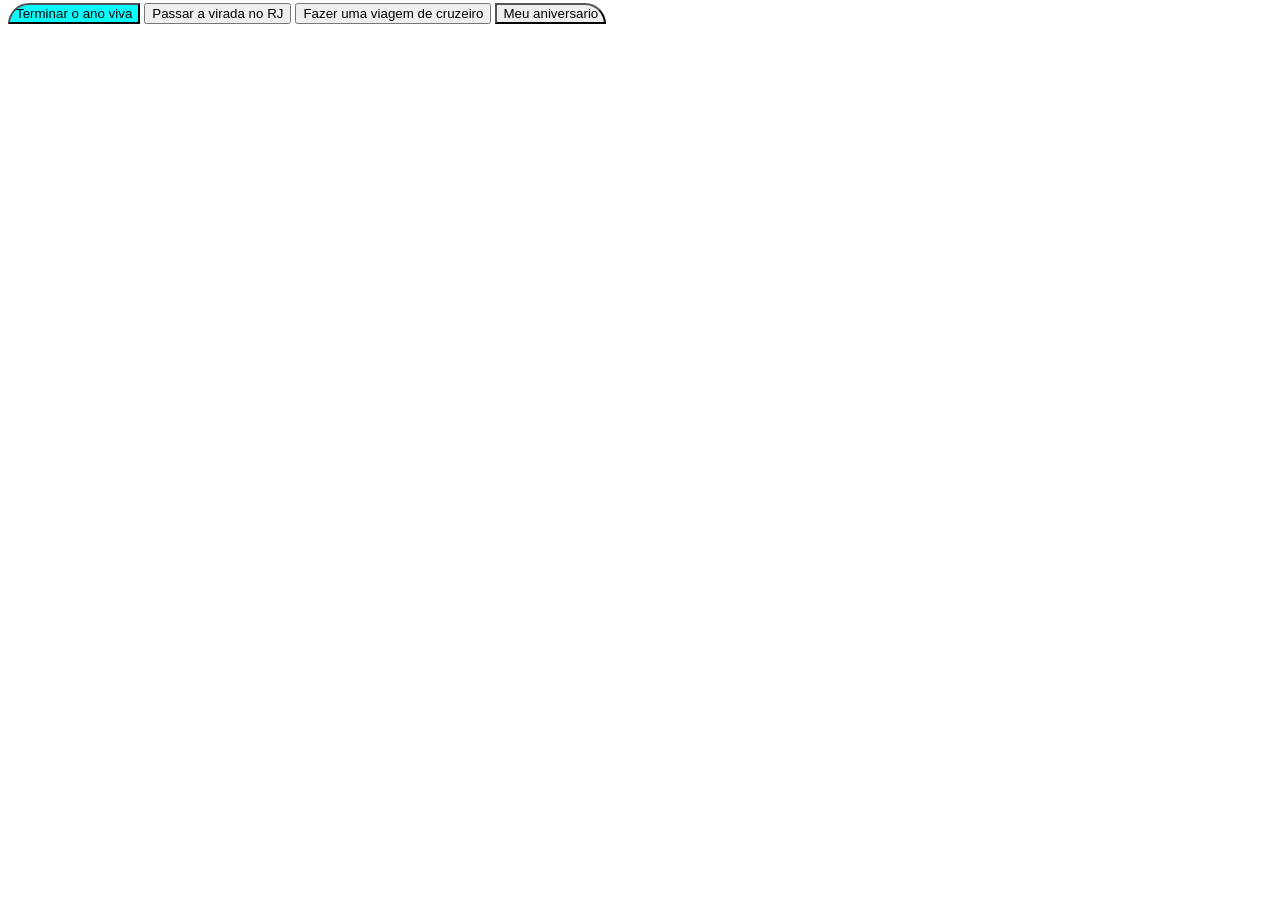
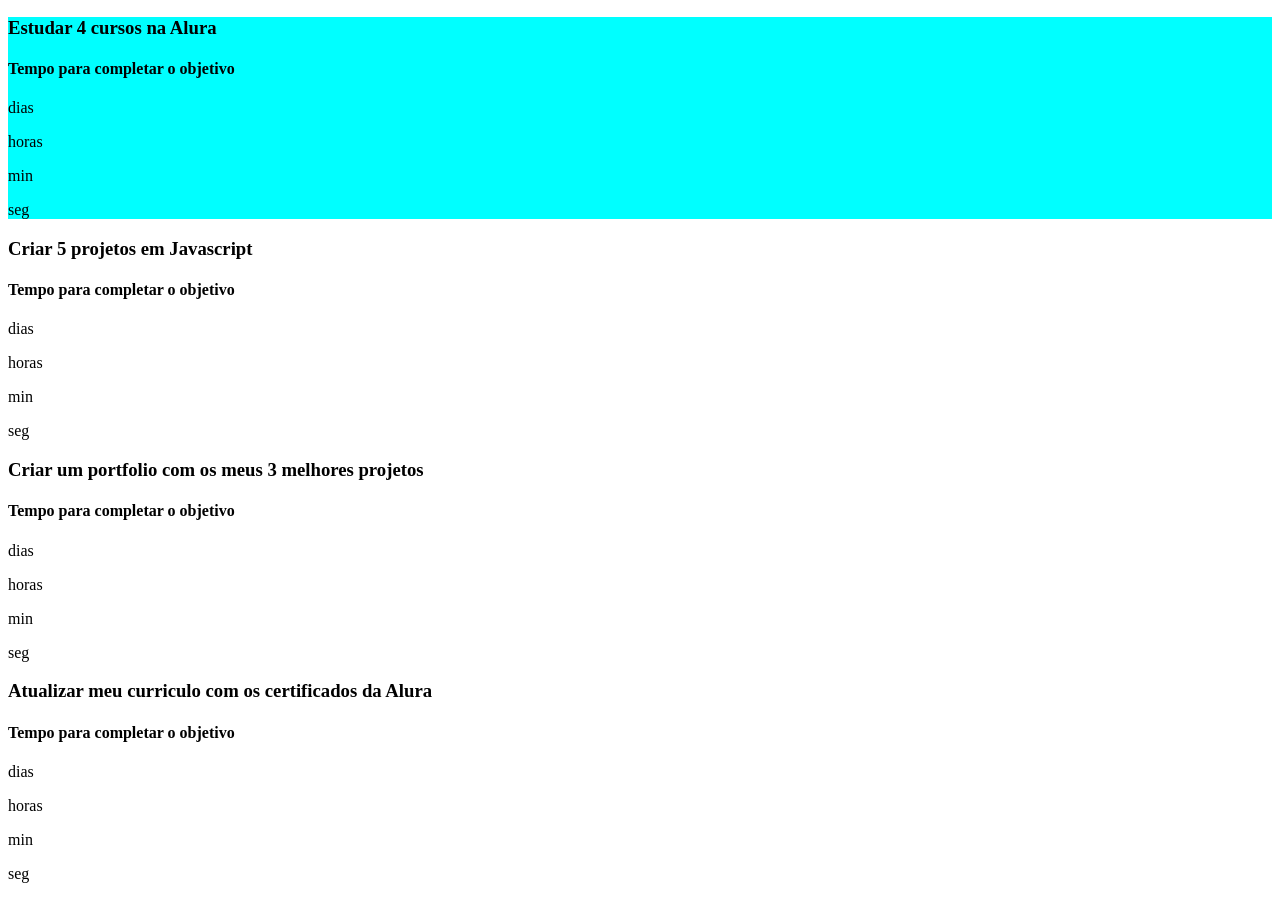
Before and after one commit to 2010carol/Contador-para-minha-morte, a plain HTML site: page index.html in a window 1280 px wide. Shown: the part 90-989 px from the top of the page. Before the commit the page ends 800 px from the top, so only its background shows below. Drawn offline with Linux system fonts and the light colour scheme.

Commit message:
Update index.html

```diff
--- a/index.html
+++ b/index.html
@@ -1,23 +1,116 @@
 <!DOCTYPE html>
-<html lang="en">
+<html lang="pt-br">
+
 <head>
     <meta charset="UTF-8">
     <meta name="viewport" content="width=device-width, initial-scale=1.0">
-    <title>Contador para minha morte</title>
-<link rel="stylesheet" href="style.css">
+    <title>Meus objetivos do ano</title>
+    <link rel="stylesheet" href="style.css">
+</head>
+
 <body>
-    <section>class="conteudo-principal"></section>
-    <h2 class="titulo-principal">os meus objetivos para o ano</h2>
-    <div>
-    <button class="botao ativo">Terminar o ano viva </button>
-    <button class="botao">Passar a virada no RJ   </button>
-    <button class="botao">Fazer uma viagem de cruzeiro  </button>
-    <button class="botao">Meu aniversario  </button>
-</div>
-<div class="abas-textos">
+    <section class="conteudo-principal">
+        <h2 class="titulo-principal">Meus objetivos do ano<span>_</span></h2>
+        <div class="conteudo">
+            <div class="botoes">
+                <button class="botao ativo">Cursos na Alura</button>
+                <button class="botao">Criar projetos em Javascript</button>
+                <button class="botao">Criar um portfolio</button>
+                <button class="botao">Atualizar meu currículo</button>
+            </div>
+            <div class="abas-textos">
+                <div class="aba-conteudo ativo">
+                    <h3 class="aba-conteudo-titulo-principal">Estudar 4 cursos na Alura</h3>
+                    <h4 class="aba-conteudo-titulo-secundario">Tempo para completar o objetivo</h4>
+                    <div class="contador">
+                        <div class="contador-digito">
+                            <p class="contador-digito-numero" id="dias0"></p>
+                            <p class="contador-digito-texto">dias</p>
+                        </div>
+                        <div class="contador-digito">
+                            <p class="contador-digito-numero" id="horas0"></p>
+                            <p class="contador-digito-texto">horas</p>
+                        </div>
+                        <div class="contador-digito">
+                            <p class="contador-digito-numero" id="min0"></p>
+                            <p class="contador-digito-texto">min</p>
+                        </div>
+                        <div class="contador-digito">
+                            <p class="contador-digito-numero" id="seg0"></p>
+                            <p class="contador-digito-texto">seg</p>
+                        </div>
+                    </div>
+                </div>
+                <div class="aba-conteudo">
+                    <h3 class="aba-conteudo-titulo-principal">Criar 5 projetos em Javascript</h3>
+                    <h4 class="aba-conteudo-titulo-secundario">Tempo para completar o objetivo</h4>
+                    <div class="contador">
+                        <div class="contador-digito">
+                            <p class="contador-digito-numero" id="dias1"></p>
+                            <p class="contador-digito-texto">dias</p>
+                        </div>
+                        <div class="contador-digito">
+                            <p class="contador-digito-numero" id="horas1"></p>
+                            <p class="contador-digito-texto">horas</p>
+                        </div>
+                        <div class="contador-digito">
+                            <p class="contador-digito-numero" id="min1"></p>
+                            <p class="contador-digito-texto">min</p>
+                        </div>
+                        <div class="contador-digito">
+                            <p class="contador-digito-numero" id="seg1"></p>
+                            <p class="contador-digito-texto">seg</p>
+                        </div>
+                    </div>
+                </div>
+                <div class="aba-conteudo">
+                    <h3 class="aba-conteudo-titulo-principal">Criar um portfolio com os meus 3 melhores projetos</h3>
+                    <h4 class="aba-conteudo-titulo-secundario">Tempo para completar o objetivo</h4>
+                    <div class="contador">
+                        <div class="contador-digito">
+                            <p class="contador-digito-numero" id="dias2"></p>
+                            <p class="contador-digito-texto">dias</p>
+                        </div>
+                        <div class="contador-digito">
+                            <p class="contador-digito-numero" id="horas2"></p>
+                            <p class="contador-digito-texto">horas</p>
+                        </div>
+                        <div class="contador-digito">
+                            <p class="contador-digito-numero" id="min2"></p>
+                            <p class="contador-digito-texto">min</p>
+                        </div>
+                        <div class="contador-digito">
+                            <p class="contador-digito-numero" id="seg2"></p>
+                            <p class="contador-digito-texto">seg</p>
+                        </div>
+                    </div>
+                </div>
+                <div class="aba-conteudo">
+                    <h3 class="aba-conteudo-titulo-principal">Atualizar meu curriculo com os certificados da Alura</h3>
+                    <h4 class="aba-conteudo-titulo-secundario">Tempo para completar o objetivo</h4>
+                    <div class="contador">
+                        <div class="contador-digito">
+                            <p class="contador-digito-numero" id="dias3"></p>
+                            <p class="contador-digito-texto">dias</p>
+                        </div>
+                        <div class="contador-digito">
+                            <p class="contador-digito-numero" id="horas3"></p>
+                            <p class="contador-digito-texto">horas</p>
+                        </div>
+                        <div class="contador-digito">
+                            <p class="contador-digito-numero" id="min3"></p>
+                            <p class="contador-digito-texto">min</p>
+                        </div>
+                        <div class="contador-digito">
+                            <p class="contador-digito-numero" id="seg3"></p>
+                            <p class="contador-digito-texto">seg</p>
+                        </div>
+                    </div>
+                </div>
+            </div>
+        </div>
+    </section>
+    <script src="main.js"></script>
+</body>
 
-</div>
-<script src="main.js"></script>
- </script>
-</body>
 </html>
```
